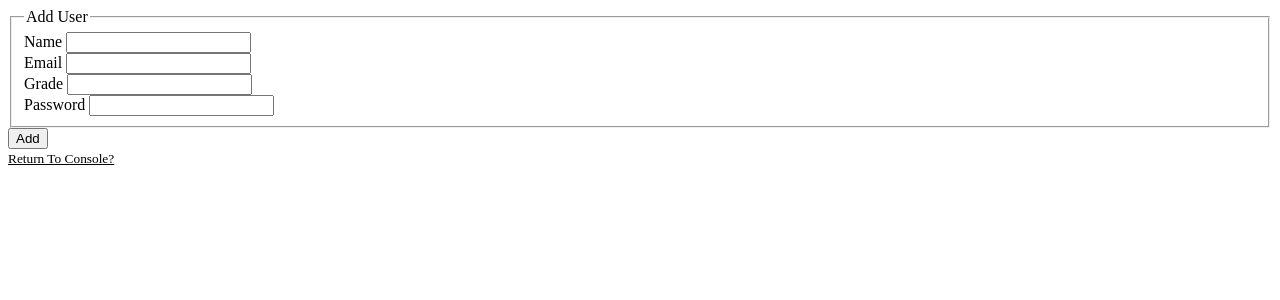
After one commit to VerseGroup/PeerTutor-backend, a Flask app: page /admin/addUser in a window 1280 px wide. The commit adds this page. Shown: the top 300 px of the page. Run offline with Flask 2, Linux system fonts and the light colour scheme.

Commit message:
/admin can now add users to dbs manually

```diff
--- a/PeerTutor/admin/forms.py
+++ b/PeerTutor/admin/forms.py
@@ -1,8 +1,26 @@
 from flask_wtf import FlaskForm
-from wtforms import StringField, SubmitField, TextAreaField
-from wtforms.validators import DataRequired
+from wtforms import StringField, SubmitField, TextAreaField, PasswordField, IntegerField
+from wtforms.validators import DataRequired, ValidationError
+from PeerTutor.models import User
 
 class AddCourseForm(FlaskForm):
     name = StringField('Name', validators=[DataRequired()])
     description = TextAreaField('Description', validators=[DataRequired()])
     submit = SubmitField('Add')
+
+class AddUserForm(FlaskForm):
+    username = StringField('Name', validators=[DataRequired()])
+    email = StringField('Email', validators=[DataRequired()])
+    password = PasswordField('Password', validators=[DataRequired()])
+    grade = IntegerField('Grade', validators=[DataRequired()])
+    submit = SubmitField('Add')
+
+    def validate_username(self, username):
+        user = User.query.filter_by(username=username.data).first()
+        if user:
+            raise ValidationError('That username is taken. Choose a new one.')
+
+    def validate_email(self, email):
+        user = User.query.filter_by(email=email.data).first()
+        if user:
+            raise ValidationError('That email is taken. Choose a new one.')
--- a/PeerTutor/admin/routes.py
+++ b/PeerTutor/admin/routes.py
@@ -1,9 +1,9 @@
 from flask import (render_template, url_for, flash,
                    redirect, request, abort, Blueprint)
 from flask_login import current_user, login_required
-from PeerTutor import db
+from PeerTutor import db, bcrypt
 from PeerTutor.models import User, Course, CourseRequest, Match
-from PeerTutor.admin.forms import AddCourseForm
+from PeerTutor.admin.forms import AddCourseForm, AddUserForm
 from PeerTutor.admin.utils import extract, get_user_requests
 
 admin = Blueprint('admin', __name__)
@@ -18,7 +18,7 @@ def adminPage():
         get_user_requests=get_user_requests, requests=requests, extract=extract,
         matches=matches)
 
-@admin.route('/admin/add', methods=['GET', 'POST'])
+@admin.route('/admin/addCourse', methods=['GET', 'POST'])
 def addCourse():
     form = AddCourseForm()
     if form.validate_on_submit():
@@ -28,3 +28,16 @@ def addCourse():
         flash('Your post has been created!', 'alert')
         return redirect(url_for('admin.adminPage'))
     return render_template('create_course.html', form=form)
+
+@admin.route('/admin/addUser', methods=['GET', 'POST'])
+def addUser():
+    form = AddUserForm()
+    if form.validate_on_submit():
+        hashed_password = bcrypt.generate_password_hash(form.password.data).decode('utf-8')
+        user = User(username=form.username.data, password=hashed_password,
+        grade=form.grade.data, email=form.email.data)
+        db.session.add(user)
+        db.session.commit()
+        flash('Your user has been created', 'alert')
+        return redirect(url_for('admin.adminPage'))
+    return render_template('create_user.html', form=form)
--- a/PeerTutor/api_resources/resources.py
+++ b/PeerTutor/api_resources/resources.py
@@ -3,10 +3,8 @@ from flask_restful import reqparse, abort
 from PeerTutor.models import User, CourseRequest, Course, Match
 from PeerTutor.api_resources.utils import abort_if_user_doesnt_exist, abort_if_course_doesnt_exist, abort_if_no_matches, list_of_matches_to_JSON
 from flask import jsonify
-import json
 
 #Registering a user
-
 register_parser = reqparse.RequestParser(bundle_errors=True)
 
 class RegisterUser(Resource):
--- a/PeerTutor/templates/admin.html
+++ b/PeerTutor/templates/admin.html
@@ -24,6 +24,7 @@
             </tr>
         {% endfor %}
     </table>
+    <a class="development-link" href="{{ url_for('admin.addUser')}}"> Add User? </a>
 
     <h2 class="admin-table-title"> Course Database: </h2>
     <table class="admin-table">
--- /dev/null
+++ b/PeerTutor/templates/create_user.html
@@ -0,0 +1,76 @@
+{% extends 'base.html' %}
+
+{% block title %} Add User {% endblock %}
+
+{% block content %}
+<div>
+    <form method="POST" action="">
+        {{ form.hidden_tag() }}
+        <fieldset>
+            <legend> Add User </legend>
+            <div>
+                {{ form.username.label() }}
+
+                {% if form.username.errors %}
+                    {{ form.username() }}
+                    <div>
+                        {% for error in form.username.errors %}
+                            <span>{{ error }}</span>
+                        {% endfor %}
+                    </div>
+                {% else %}
+                    {{ form.username() }}
+                {% endif %}
+            </div>
+            <div>
+                {{ form.email.label() }}
+
+                {% if form.email.errors %}
+                    {{ form.email() }}
+                    <div>
+                        {% for error in form.email.errors %}
+                            <span>{{ error }}</span>
+                        {% endfor %}
+                    </div>
+                {% else %}
+                    {{ form.email() }}
+                {% endif %}
+            </div>
+            <div>
+                {{ form.grade.label() }}
+
+                {% if form.grade.errors %}
+                    {{ form.grade() }}
+                    <div>
+                        {% for error in form.grade.errors %}
+                            <span>{{ error }}</span>
+                        {% endfor %}
+                    </div>
+                {% else %}
+                    {{ form.grade() }}
+                {% endif %}
+            </div>
+            <div>
+                {{ form.password.label() }}
+
+                {% if form.password.errors %}
+                    {{ form.password() }}
+                    <div>
+                        {% for error in form.password.errors %}
+                            <span>{{ error }}</span>
+                        {% endfor %}
+                    </div>
+                {% else %}
+                    {{ form.password() }}
+                {% endif %}
+            </div>
+        </fieldset>
+        <div>
+            {{ form.submit()}}
+        </div>
+    </form>
+</div>
+<small>
+    <a class="development-link" href="{{ url_for('admin.adminPage') }} "> Return To Console? </a>
+</small>
+{% endblock content %}
```
Also changed, not shown: PeerTutor/PeerTutor.db.
